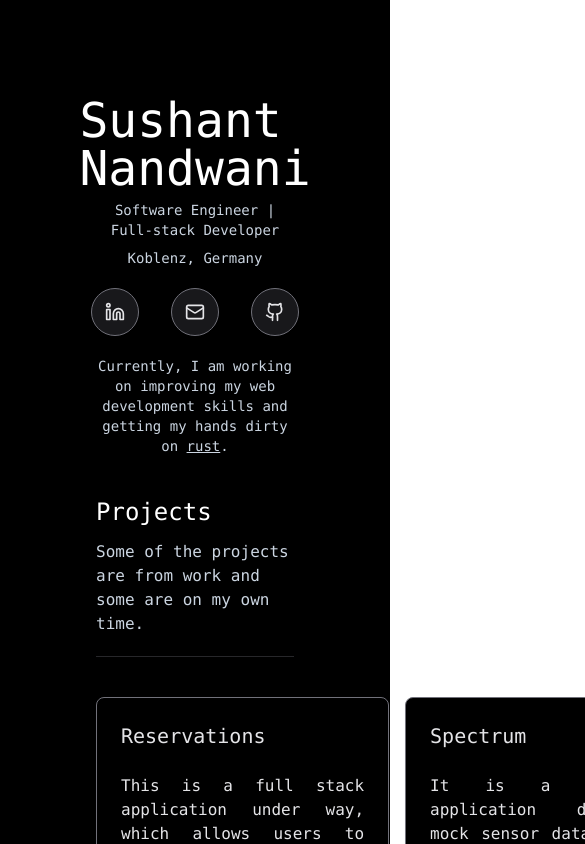
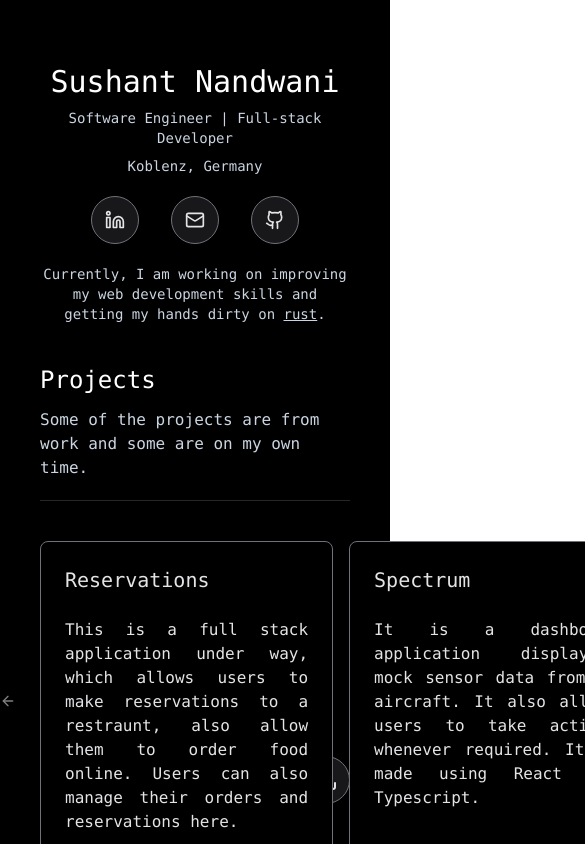
Before and after one commit to sushantn16/portfolio, a Next.js app: page / in a window 390 px wide. Shown: the top 844 px of the page, 585 px wide, since content can reach past the window. Built offline with nearby package versions, Linux system fonts and the light colour scheme.

Commit message:
fixes for mobile view and tooltip for cv download

```diff
--- a/package.json
+++ b/package.json
@@ -10,6 +10,7 @@
   },
   "dependencies": {
     "@radix-ui/react-slot": "^1.0.2",
+    "@radix-ui/react-tooltip": "^1.0.7",
     "class-variance-authority": "^0.7.0",
     "clsx": "^2.1.0",
     "embla-carousel-react": "^8.0.0-rc19",
--- a/src/app/layout.tsx
+++ b/src/app/layout.tsx
@@ -5,8 +5,8 @@
 const inter = Inter({ subsets: ['latin'] })
 
 export const metadata: Metadata = {
-  title: 'Create Next App',
-  description: 'Generated by create next app',
+  title: 'Sushant Nandwani',
+  description: 'fullstack developer',
 }
 
 export default function RootLayout({
--- a/src/app/page.tsx
+++ b/src/app/page.tsx
@@ -9,6 +9,12 @@
   CarouselNext,
   CarouselPrevious,
 } from "@/components/ui/carousel"
+import {
+  Tooltip,
+  TooltipContent,
+  TooltipProvider,
+  TooltipTrigger,
+} from "@/components/ui/tooltip"
 import { Badge } from "@/components/ui/badge";
 
 
@@ -67,18 +73,27 @@
   ]
 
   return (
-    <main className="min-h-screen p-24 font-mono bg-black text-white relative">
-      <Link
-        href={'public/Nandwani_Sushant.pdf'}
-        target="_blank"
-        download={'public/Nandwani_Sushant.pdf'}
-        className="duration-700 group fixed bottom-10 right-10">
-        <span className="relative z-10 flex items-center justify-center w-12 h-12 text-sm duration-1000 border rounded-full text-zinc-200 group-hover:text-white group-hover:bg-zinc-900 border-zinc-500 bg-zinc-900 group-hover:border-zinc-200 drop-shadow-orange">
-          <Download />
-        </span>
-      </Link>
-      <div className='flex flex-col items-center'>
-        <p className='text-5xl'>Sushant Nandwani</p>
+    <main className="min-h-screen p-10 md:p-24 font-mono bg-black text-white relative">
+      <TooltipProvider>
+        <Tooltip>
+          <TooltipTrigger>
+            <a
+              href='/Nandwani_Sushant.pdf'
+              target="_blank"
+              download='Sushant Nandwani.pdf'
+              className="duration-700 group fixed bottom-10 right-10">
+              <span className="relative z-10 flex items-center justify-center w-12 h-12 text-sm duration-1000 border rounded-full text-zinc-200 group-hover:text-white group-hover:bg-zinc-900 border-zinc-500 bg-zinc-900 group-hover:border-zinc-200 drop-shadow-orange">
+                <Download />
+              </span>
+            </a>
+          </TooltipTrigger>
+          <TooltipContent>
+            <p>Download Resume</p>
+          </TooltipContent>
+        </Tooltip>
+      </TooltipProvider>
+      <div className='flex flex-col items-center text-center'>
+        <p className='text-3xl md:text-5xl'>Sushant Nandwani</p>
         <p className='text-slate-300 text-center text-sm mt-2'>Software Engineer | Full-stack Developer</p>
         <p className='text-slate-300 text-center text-sm mt-2'>Koblenz, Germany</p>
         <div className="flex flex-row gap-8 justify-center mt-5">
@@ -103,8 +118,8 @@
         <div className="w-full h-px bg-zinc-800 mt-5" />
         <div className="gap-5 flex flex-row flex-wrap mt-10 text-justify">
           <Carousel>
-            <CarouselContent>
-              {projects.map((project,i) =>
+            <CarouselContent className="">
+              {projects.map((project, i) =>
                 <CarouselItem className="basis-1/3" key={i}>
                   <Link href={project.href} className="duration-700 group" target="_blank">
                     <Card className="bg-black h-80 border-zinc-500 group-hover:border-zinc-200 duration-1000 text-zinc-200 group-hover:text-white">
@@ -129,7 +144,7 @@
         <p className="text-2xl">Skills</p>
         <p className="text-slate-300 mt-3">The tools and technologies I have worked with over time.</p>
         <div className="w-full h-px bg-zinc-800 mt-5" />
-        <div className="gap-5 flex flex-row flex-wrap mt-10 text-justify">
+        <div className="gap-3 md:gap-5 flex flex-row flex-wrap mt-10 text-justify">
           {skills.map((skill, i) => <Badge key={i} className="text-zinc-200 border-zinc-500 p-3 rounded-md hover:border-zinc-200 hover:text-white" variant={"outline"}>{skill}</Badge>)}
 
         </div>
--- /dev/null
+++ b/src/components/ui/tooltip.tsx
@@ -0,0 +1,30 @@
+"use client"
+
+import * as React from "react"
+import * as TooltipPrimitive from "@radix-ui/react-tooltip"
+
+import { cn } from "@/lib/utils"
+
+const TooltipProvider = TooltipPrimitive.Provider
+
+const Tooltip = TooltipPrimitive.Root
+
+const TooltipTrigger = TooltipPrimitive.Trigger
+
+const TooltipContent = React.forwardRef<
+  React.ElementRef<typeof TooltipPrimitive.Content>,
+  React.ComponentPropsWithoutRef<typeof TooltipPrimitive.Content>
+>(({ className, sideOffset = 4, ...props }, ref) => (
+  <TooltipPrimitive.Content
+    ref={ref}
+    sideOffset={sideOffset}
+    className={cn(
+      "z-50 overflow-hidden rounded-md border bg-popover px-3 py-1.5 text-sm text-popover-foreground shadow-md animate-in fade-in-0 zoom-in-95 data-[state=closed]:animate-out data-[state=closed]:fade-out-0 data-[state=closed]:zoom-out-95 data-[side=bottom]:slide-in-from-top-2 data-[side=left]:slide-in-from-right-2 data-[side=right]:slide-in-from-left-2 data-[side=top]:slide-in-from-bottom-2",
+      className
+    )}
+    {...props}
+  />
+))
+TooltipContent.displayName = TooltipPrimitive.Content.displayName
+
+export { Tooltip, TooltipTrigger, TooltipContent, TooltipProvider }
```
Also changed, not shown: 1 other file (tests, documents, lock files or other folders).
